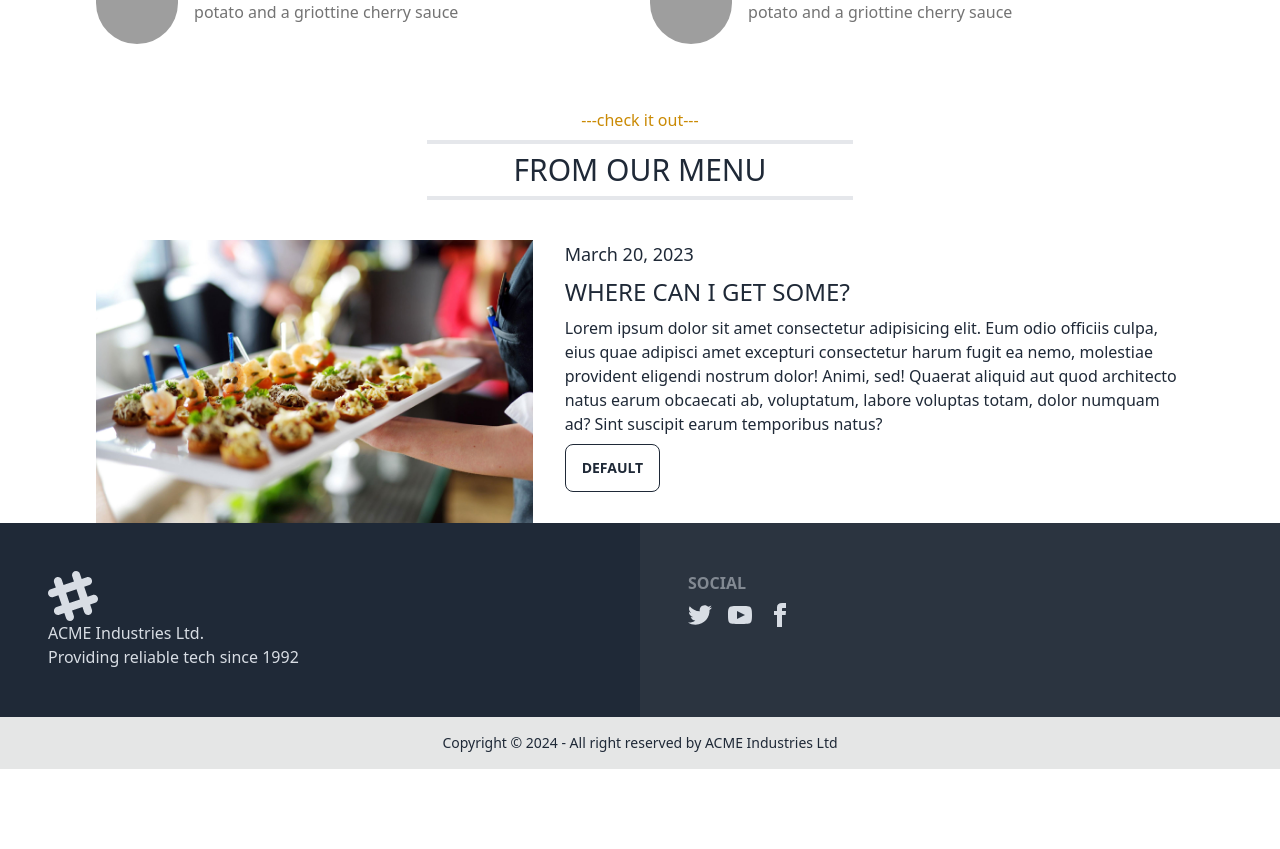
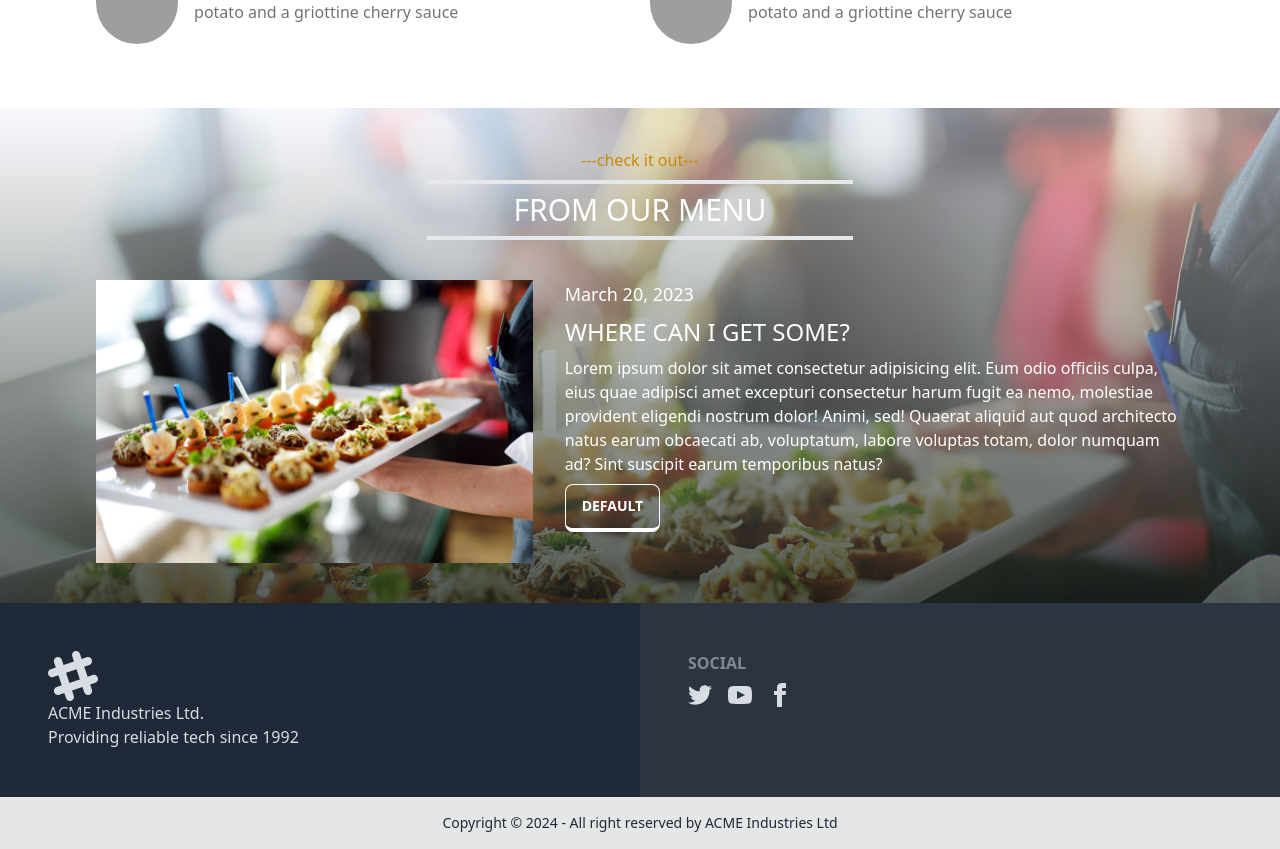
Before and after one commit to salehinRifat/restaurant-web, a React (Vite) app: page / in a window 1280 px wide. Shown: the part 2074-2923 px from the top of the page. Before the commit the page ends 2843 px from the top, so only its background shows below. Built offline with nearby package versions, Linux system fonts and the light colour scheme; grey boxes are pictures that could not be loaded.

Commit message:
Added featured section

```diff
--- a/src/pages/home/home/menuInfo/MenuInfo.jsx
+++ b/src/pages/home/home/menuInfo/MenuInfo.jsx
@@ -1,21 +1,24 @@
 import SectionTitle from "../../../../components/sectionTitle/SectionTitle";
 import featuredInmg from "../../../../assets/home/featured.jpg"
+import './menuinfo.css'
 const MenuInfo = () => {
     return (
-        <div>
-            <SectionTitle
-                heading={"from our menu"}
-                subHeading={"check it out"}
-            ></SectionTitle>
+        <div className="featured bg-fixed py-10">
+            <div className="text-white">
+                <SectionTitle
+                    heading={"from our menu"}
+                    subHeading={"check it out"}
+                ></SectionTitle>
+            </div>
             <div className="flex gap-8 px-24">
                 <div>
                     <img src={featuredInmg} alt="" />
                 </div>
-                <div className="space-y-2">
+                <div className="space-y-2 text-white">
                     <h2 className="text-lg">March 20, 2023</h2>
                     <h3 className="text-2xl">WHERE CAN I GET SOME?</h3>
                     <p>Lorem ipsum dolor sit amet consectetur adipisicing elit. Eum odio officiis culpa, eius quae adipisci amet excepturi consectetur harum fugit ea nemo, molestiae provident eligendi nostrum dolor! Animi, sed! Quaerat aliquid aut quod architecto natus earum obcaecati ab, voluptatum, labore voluptas totam, dolor numquam ad? Sint suscipit earum temporibus natus?</p>
-                    <button className="btn btn-outline">Default</button>
+                    <button className="btn btn-outline  border-b-4 text-white">Default</button>
                 </div>
             </div>
         </div>
--- a/src/pages/home/home/menuInfo/menuinfo.css
+++ b/src/pages/home/home/menuInfo/menuinfo.css
@@ -0,0 +1,5 @@
+.featured {
+    background-image: linear-gradient(to bottom, rgba(245, 246, 252, 0.52), rgba(26, 36, 29, 0.73)), url('../../../../assets/home/featured.jpg');
+    background-size: cover;
+    background-repeat: no-repeat;
+}
```
